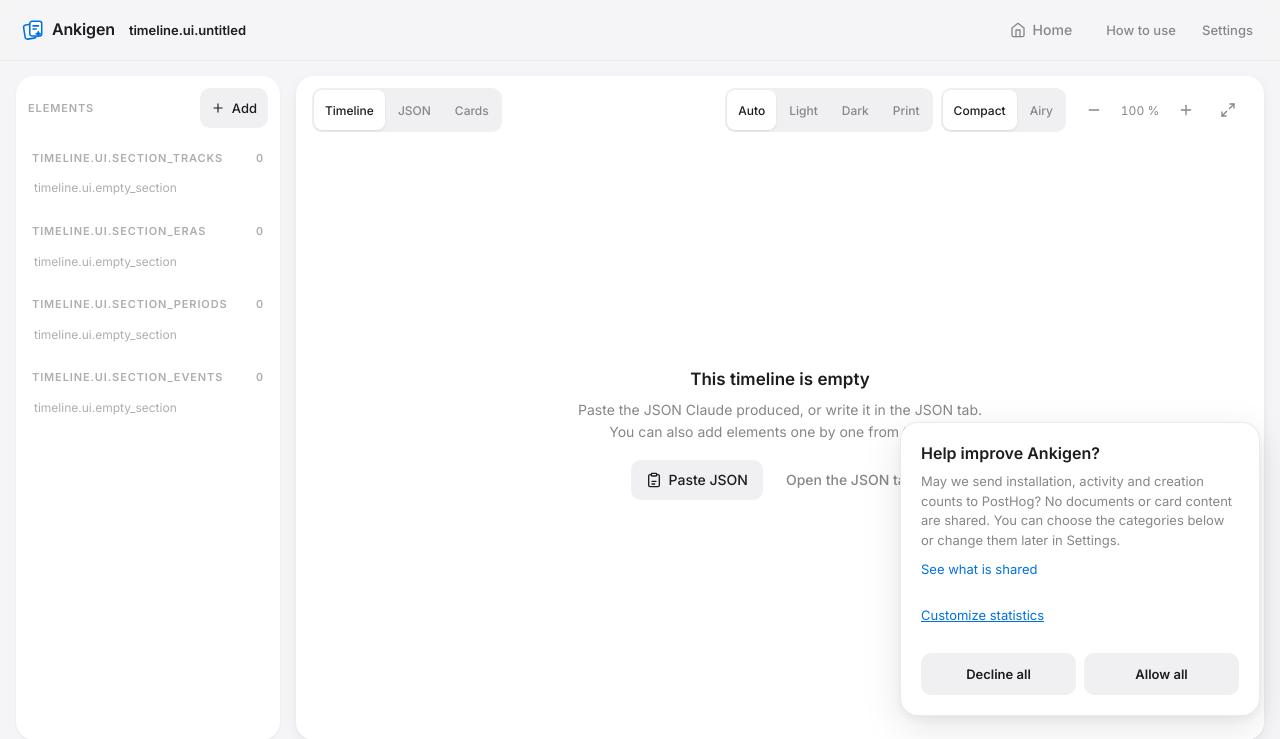
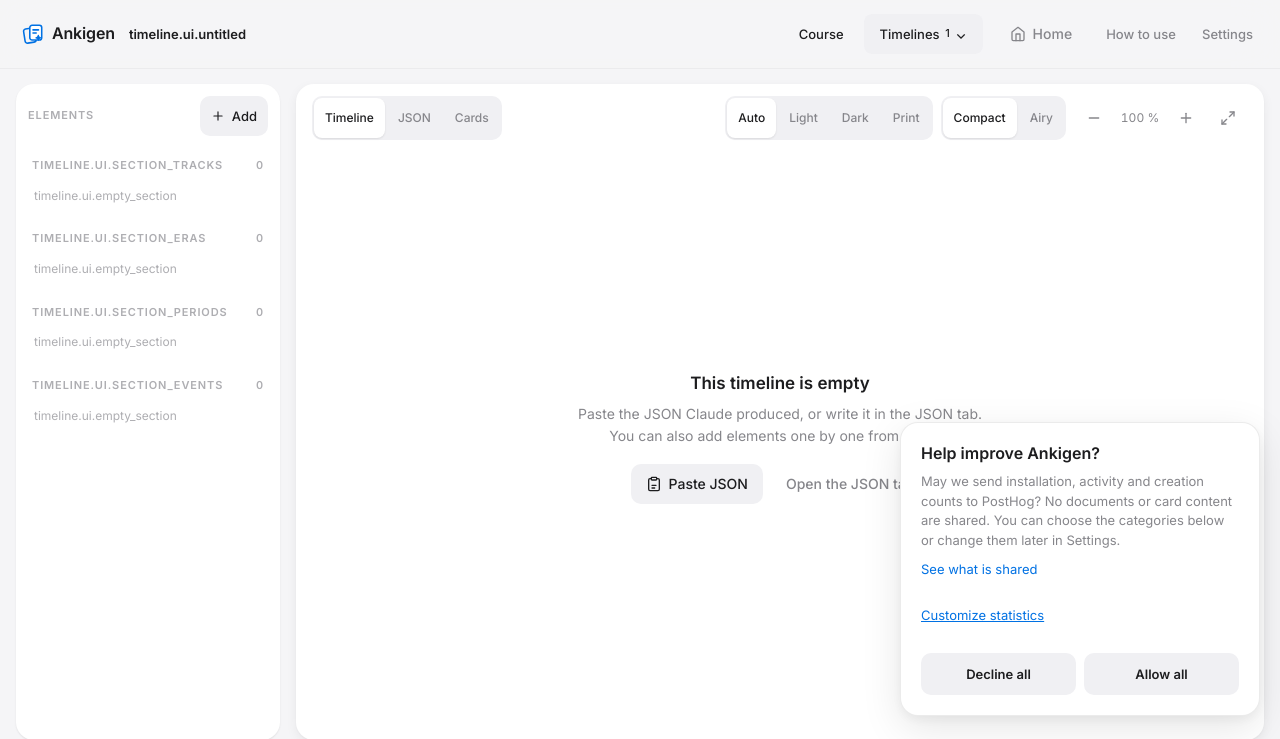
Before and after one commit to leoprosy/Anki-Gen, a Flask app: template templates/timeline.html in a window 1280 px wide. Shown: the top 739 px of the page. Run offline with Flask 3, Linux system fonts and the light colour scheme; the template is opened without the code that fills it: most values are stand-ins (such as "Sample title", 1, 10 or a date in 2020); data that the repository does not hold is empty; some libraries are stand-ins or nearby versions.

Commit message:
feat: connect course and timeline navigation

```diff
--- a/app.py
+++ b/app.py
@@ -247,6 +247,7 @@ def work(project_id):
     project = load_project(project_id)
     if not project:
         return redirect(url_for("index"))
+    course_timelines = [t for t in _timeline_summaries() if t.get("project_id") == project_id]
     return render_template(
         "work.html",
         project_id=project_id,
@@ -255,7 +256,10 @@ def work(project_id):
         missing_alt=missing_alt_count(project),
         warnings=project.get("warnings", []),
         timeline_i18n=catalog_for_js(current_lang(), prefix="timeline.ui."),
-        linked_timelines=sum(1 for t in _timeline_summaries() if t.get("project_id") == project_id),
+        linked_timelines=len(course_timelines),
+        course_timelines=course_timelines, course_id=project_id,
+        course_url=url_for("work", project_id=project_id), course_page="course",
+        current_chunk=_course_chunk(project, request.args.get("chunk_id")),
     )
 
 
@@ -659,7 +663,52 @@ def _date_labels(doc, lang):
     return out
 
 
-def _timeline_view(record):
+def _course_chunk(project, candidate):
+    """Un lien profond doit désigner un paragraphe du cours actuel, y compris le n° 0."""
+    try:
+        chunk_id = int(candidate)
+    except (ValueError, TypeError):
+        return None
+    return chunk_id if any(p["id"] == chunk_id for p in project.get("prompts", [])) else None
+
+
+def _timeline_course(record, candidate=None):
+    """Liens vers le cours actuel, sans exposer son texte ni modifier l'instantané de la frise."""
+    import timeline_quotes
+    project_id = record["source"].get("project_id")
+    if not project_id:
+        return None
+    try:
+        project = load_project(project_id)
+    except (OSError, ValueError):
+        return None
+    if not project:
+        return None
+    wanted = set(record["source"].get("chunk_ids") or [])
+    paragraphs = [p for p in project.get("prompts", []) if p["id"] in wanted]
+    chunk_id = _course_chunk(project, candidate)
+    if chunk_id is None and paragraphs:
+        chunk_id = paragraphs[0]["id"]
+
+    def chunk_url(value):
+        return url_for("work", project_id=project_id, chunk_id=value)
+
+    links = [{"id": p["id"], "label": p.get("deck") or f"#{p['id']}", "url": chunk_url(p["id"])}
+             for p in paragraphs]
+    texts = [(p["id"], timeline_quotes.normalize(p.get("prompt") or "")) for p in paragraphs]
+    source_links = {}
+    data = record.get("data") or {}
+    for kind in ("eras", "periods", "events"):
+        for item in data.get(kind) or []:
+            quote_text = timeline_quotes.normalize(item.get("source_quote") or "")
+            matches = [i for i, text in texts if quote_text and quote_text in text]
+            if len(matches) == 1:
+                source_links[item["id"]] = chunk_url(matches[0])
+    return {"id": project_id, "url": chunk_url(chunk_id), "chunk_id": chunk_id, "paragraphs": links,
+            "element_links": source_links}
+
+
+def _timeline_view(record, course_chunk=None):
     """Ce que la page reçoit : l'enregistrement, sans le texte source (jusqu'à 200 000 caractères)."""
     import timeline_prompt
     source, extraction = record["source"], record["extraction"]
@@ -679,6 +728,7 @@ def _timeline_view(record):
         "title": (record.get("data") or {}).get("title") or record.get("title") or "",
         "lang": (record.get("data") or {}).get("lang") or record.get("lang") or current_lang(),
         "source": source,
+        "course": _timeline_course(record, course_chunk),
         "has_source_text": bool(text),
         "source_chars": len(text),
         # §11 : un projet supprimé laisse ses frises intactes ; l'interface le signale.
@@ -727,13 +777,15 @@ def _remerge(record, lang, *, force):
 
 def _merge_payload(record, result):
     report = result.get("report")
+    view = _timeline_view(record)
     return {
         "merged": result["merged"],
         "edited": result["edited"],
         "data": record.get("data"),
         "merge": record["extraction"]["merge"].get("report"),
         "document_report": _with_messages(_with_quotes(report, record)) if report else None,
-        "chunks": _timeline_view(record)["chunks"],
+        "chunks": view["chunks"],
+        "course": view["course"],
         "updated_at": record.get("updated_at"),
     }
 
@@ -754,10 +806,15 @@ def timeline_page(tid):
     record, error = _load_timeline_or_error(tid)
     if error:
         return redirect(url_for("index"))
+    view = _timeline_view(record, request.args.get("chunk_id"))
+    course = view["course"]
     return render_template(
         "timeline.html",
-        timeline=_timeline_view(record),
+        timeline=view,
         timeline_i18n=catalog_for_js(current_lang(), prefix="timeline."),
+        course_id=course["id"] if course else None,
+        course_url=course["url"] if course else None, course_page="timeline",
+        course_timelines=[t for t in _timeline_summaries() if course and t.get("project_id") == course["id"]],
     )
 
 
@@ -897,6 +954,7 @@ def api_timeline(tid):
     record = timeline_store.save_timeline(tid, record)
     status = 200 if report["ok"] else 422
     return jsonify(ok=report["ok"], report=_with_messages(report),
+                   course=_timeline_course(record),
                    updated_at=record["updated_at"]), status
 
 
--- a/static/style.css
+++ b/static/style.css
@@ -210,6 +210,65 @@ code {
   gap: 10px;
   min-width: 0;
   flex: 1 1 auto;
+}
+
+/* Navigation commune : les tokens du composant suivent les thèmes de l'app. */
+.course-workspace {
+  --course-nav-bg: var(--surface-alt);
+  --course-nav-active-bg: var(--surface);
+  --course-nav-fg: var(--text-primary);
+  --course-nav-active-fg: var(--accent);
+  --course-nav-radius: var(--r-md);
+  --course-nav-gap: var(--space-sm);
+}
+.course-nav { display: flex; align-items: center; gap: var(--space-xs); padding: var(--space-xs); background: var(--course-nav-bg); border-radius: var(--course-nav-radius); flex: none; }
+.course-nav__tab, .course-nav .course-nav__menu > summary {
+  display: flex; align-items: center; justify-content: center; gap: var(--course-nav-gap);
+  width: auto; min-height: var(--tap); padding: 0 var(--space-md); border-radius: var(--r-sm);
+  color: var(--course-nav-fg); font-size: 13px; font-weight: 500; white-space: nowrap;
+}
+.course-nav__tab:hover { background: var(--surface-hover); }
+.course-nav [aria-current="page"] { background: var(--course-nav-active-bg); color: var(--course-nav-active-fg); font-weight: 600; box-shadow: var(--shadow-sm); }
+.course-nav .course-nav__menu[open] > summary { background: var(--course-nav-active-bg); }
+.course-nav__tab:focus-visible, .course-nav__item:focus-visible, .course-nav__create:focus-visible, .tl-course-read:focus-visible { outline: 2px solid var(--accent); outline-offset: 2px; }
+.course-nav__count { font-size: 11px; min-width: var(--space-md); text-align: center; color: var(--text-primary); }
+.course-nav__chevron { font-size: 14px; }
+.course-nav .course-nav__panel { width: min(340px, calc(100vw - 24px)); max-height: min(480px, 70dvh); overflow-y: auto; }
+.course-nav__heading { padding: var(--space-sm) var(--space-sm) 0; font-size: 13px; font-weight: 600; color: var(--text-primary); }
+.course-nav__name { padding: var(--space-xs) var(--space-sm) var(--space-sm); font-size: 12px; color: var(--text-primary); opacity: .78; overflow: hidden; text-overflow: ellipsis; white-space: nowrap; }
+.course-nav__list { list-style: none; }
+.course-nav__item { display: flex; flex-direction: column; gap: var(--space-xs); padding: var(--space-sm); border-radius: var(--r-sm); min-height: var(--tap); }
+.course-nav__item strong { font-size: 13px; font-weight: 500; overflow-wrap: anywhere; }
+.course-nav__item small { color: var(--text-primary); opacity: .78; font-size: 11px; }
+.course-nav__item:hover { background: var(--surface-alt); }
+.course-nav__empty { padding: var(--space-sm); font-size: 12px; color: var(--text-primary); }
+.course-nav__create { display: flex; align-items: center; justify-content: center; width: 100%; min-height: var(--tap); margin-top: var(--space-sm); padding: var(--space-sm); border-radius: var(--r-sm); background: var(--accent-subtle); color: var(--text-primary); font-size: 13px; font-weight: 600; }
+.course-nav__create:hover { background: var(--surface-alt-2); }
+.course-origin { display: flex; align-items: center; gap: var(--space-md); padding: var(--space-sm) var(--space-md); color: var(--text-primary); font-size: 12px; }
+.course-origin__text { display: flex; align-items: center; gap: var(--space-sm); min-width: 0; flex: 1; }
+.course-origin__text > span { flex: none; opacity: .78; }
+.course-origin__text > a { overflow: hidden; text-overflow: ellipsis; white-space: nowrap; font-weight: 500; }
+.course-origin__scope { flex: none; opacity: .78; }
+.course-origin__read, .tl-course-read, .tl-course-link { display: inline-flex; align-items: center; justify-content: center; gap: var(--space-xs); min-height: var(--tap); font-size: 12px; font-weight: 500; text-decoration: underline; text-underline-offset: 3px; }
+.course-origin__read { flex: none; }
+.tl-course-link { padding: 0 var(--space-sm); }
+.tl-course-read { align-self: flex-start; padding: 0 var(--space-sm); border-radius: var(--r-sm); background: var(--accent-subtle); text-decoration: none; }
+.tl-course-paragraph { min-height: var(--tap); }
+.tl-item:has(> .tl-course-link) { display: flex; align-items: center; }
+.tl-item:has(> .tl-course-link) > .tl-row { flex: 1; min-width: 0; }
+@media (max-width: 760px) {
+  .course-workspace .topbar { flex-wrap: wrap; }
+  .course-workspace .topbar__actions { flex-basis: 100%; justify-content: flex-end; }
+  .course-workspace .topbar__nav { display: none; }
+  .course-workspace .course-nav { margin-right: auto; }
+  .course-nav .course-nav__menu > summary { width: auto; padding: 0 var(--space-sm); }
+  .course-nav { position: relative; }
+  .course-nav .course-nav__menu { position: static; }
+  .course-nav .course-nav__panel { position: absolute; top: calc(100% + var(--space-sm)); left: 0; right: auto; }
+  .course-nav__tab { padding: 0 var(--space-sm); }
+  .course-origin { flex-wrap: wrap; gap: var(--space-xs) var(--space-sm); padding: var(--space-xs) var(--space-sm); }
+  .course-origin__text { flex-basis: 100%; }
+  .course-origin__read { margin-left: auto; }
 }
 .project-name {
   font-size: 13px;
--- a/static/timeline.js
+++ b/static/timeline.js
@@ -354,7 +354,19 @@
       + (count ? body : `<p class="tl-section__empty">${escapeHtml(T("timeline.ui.empty_section"))}</p>`)
       + "</details>";
   }
-  const sectionOpen = {};
+  const sectionOpen = { course: false };
+
+  function updateCourseLinks(course, document = state.doc) {
+    DATA.course = course;
+    DATA.data = clone(document);
+  }
+
+  function courseParagraphLink(id) {
+    const paragraph = DATA.course && DATA.course.paragraphs.find((p) => p.id === id);
+    return paragraph ? '<a class="tl-course-link" href="' + escapeHtml(paragraph.url)
+      + '" aria-label="' + escapeHtml(T("timeline.ui.course_paragraph", { id: id })) + '">'
+      + escapeHtml(T("timeline.ui.course")) + ' <span aria-hidden="true">↗</span></a>' : "";
+  }
 
   // Paragraphe par paragraphe : la section Sources, avec l'état de chaque paragraphe
   // et le rapport de fusion.
@@ -372,7 +384,7 @@
         + `<span class="tl-row__label">${escapeHtml(chunk.title || `#${chunk.id}`)}</span>`
         + `<span class="tl-row__badges"><span class="badge${chunk.mentions ? "" : " tl-badge--muted"}"`
         + ` title="${escapeHtml(T("timeline.ui.mentions_title"))}">${escapeHtml(T("timeline.ui.mentions", { n: chunk.mentions }))}</span></span>`
-        + "</button></li>";
+        + "</button>" + courseParagraphLink(chunk.id) + "</li>";
     }).join("");
     return section("sources", T("timeline.ui.section_sources"),
       mergeSummary() + `<ul class="tl-list">${rows}</ul>` + mergeDetails(), `${done}/${state.chunks.length}`);
@@ -422,6 +434,15 @@
     const tracks = doc.tracks || [];
     const parts = [];
     if (perChunk()) parts.push(sourcesSection());
+    else if (DATA.course && DATA.course.paragraphs.length) {
+      const rows = DATA.course.paragraphs.map((p) =>
+        '<li class="tl-item"><a class="tl-row tl-course-paragraph" href="' + escapeHtml(p.url)
+        + '" title="' + escapeHtml(p.label) + '"><span class="mono">#' + p.id
+        + '</span><span class="tl-row__label">' + escapeHtml(p.label.split("::").pop())
+        + '</span><span aria-hidden="true">↗</span></a></li>').join("");
+      parts.push(section("course", T("timeline.ui.course_paragraphs"), '<ul class="tl-list">' + rows + '</ul>',
+                         DATA.course.paragraphs.length));
+    }
 
     // Pistes : renommer, couleur, ordre (flèches, accessibles au clavier).
     const trackRows = tracks.map((track, index) => {
@@ -493,7 +514,7 @@
       mergeAction(split.dataset.separate ? { separate: split.dataset.separate } : { join: split.dataset.join });
       return;
     }
-    const button = ev.target.closest(".tl-row");
+    const button = ev.target.closest(".tl-row[data-kind]");
     if (button) {
       setRail(false);           // en fenêtre étroite, le rail en tiroir laisse place à l'édition
       openDrawer(button.dataset.kind, Number(button.dataset.index));
@@ -549,6 +570,12 @@
     els.drawerTitle.textContent = isNew ? T(`timeline.ui.new_${kind}`) : `${T(KIND_TITLE[kind])} — ${item.label || item.id}`;
     const parts = [field("id", T("timeline.ui.field_id"), input("id", item.id, ' autocomplete="off" spellcheck="false"'),
                          T("timeline.ui.id_help"))];
+    const original = (DATA.data && DATA.data[kind] || []).find((e) => e.id === item.id);
+    const sourceUrl = DATA.course && DATA.course.element_links[item.id];
+    if (sourceUrl && original && original.source_quote === item.source_quote) {
+      parts.unshift('<a class="tl-course-read" href="' + escapeHtml(sourceUrl) + '">'
+        + escapeHtml(T("timeline.ui.course_read")) + ' <span aria-hidden="true">↗</span></a>');
+    }
     parts.push(field("label", T("timeline.ui.field_label"), input("label", item.label, ' maxlength="80"')));
     if (kind === "tracks") {
       const auto = !item.color;
@@ -1109,6 +1136,7 @@
       state.jsonDirty = false;
       els.json.value = C.serialize(state.doc);
     }
+    if ("course" in data) updateCourseLinks(data.course, data.data);
     renderEditor();
     updateState();
     renderPromptChrome();
@@ -1163,6 +1191,7 @@
     if (!data || !data.report) { toast(T("timeline.ui.network_error"), "err"); return; }
     if (data.ok) {
       state.doc = clone(data.report.normalized);
+      updateCourseLinks(data.course);
       state.saved = C.serialize(state.doc);
       state.jsonDirty = false;
       els.json.value = C.serialize(state.doc);
@@ -1231,6 +1260,8 @@
     const { status, data } = await postJson(URLS.api, { data: state.doc, options: { density: state.density } });
     if (status === 200 && data && data.ok) {
       state.saved = C.serialize(state.doc);
+      updateCourseLinks(data.course);
+      renderEditor();
       updateState();
       toast(T("timeline.ui.saved"), "ok");
       document.dispatchEvent(new CustomEvent("timeline:saved"));
--- /dev/null
+++ b/templates/_course_navigation.html
@@ -0,0 +1,32 @@
+{# Même navigation pour les deux vues d'un cours. #}
+{% if course_id %}
+<nav class="course-nav" aria-label="{{ t('timeline.ui.course_views') }}">
+  <a class="course-nav__tab" href="{{ course_url }}" data-course-home{% if course_page == 'course' %} aria-current="page"{% endif %}>{{ t('timeline.ui.course') }}</a>
+  <details class="menu course-nav__menu" id="course-timelines">
+    <summary class="course-nav__tab"{% if course_page == 'timeline' %} aria-current="page"{% endif %}>
+      <span>{{ t('timeline.ui.course_timelines') }}</span>
+      {% if course_timelines %}<span class="course-nav__count">{{ course_timelines|length }}</span>{% endif %}
+      <span class="course-nav__chevron" aria-hidden="true">⌄</span>
+    </summary>
+    <div class="menu__panel course-nav__panel">
+      <p class="course-nav__heading">{{ t('timeline.ui.course_timelines_title') }}</p>
+      <p class="course-nav__name" title="{{ course_id }}">{{ course_id }}</p>
+      <ul class="course-nav__list">
+      {% for item in course_timelines %}
+        <li><a class="course-nav__item" href="{{ url_for('timeline_page', tid=item.id, chunk_id=timeline.course.chunk_id if course_page == 'timeline' else none) }}" data-course-timeline{% if course_page == 'timeline' and item.id == timeline.id %} aria-current="page"{% endif %}>
+          <strong>{{ item.title }}</strong>
+          <small>{{ t('timeline.ui.course_scope_' ~ item.source_kind) }} · {{ t('timeline.ui.course_elements', events=item.events, periods=item.periods) if item.events or item.periods else t('timeline.ui.course_not_generated') }}</small>
+        </a></li>
+      {% else %}
+        <li class="course-nav__empty">{{ t('timeline.ui.course_no_timelines') }}</li>
+      {% endfor %}
+      </ul>
+      {% if course_page == 'course' %}
+      <button type="button" class="course-nav__create" id="tl-scope-open" aria-haspopup="dialog">{{ t('timeline.ui.course_create') }}</button>
+      {% else %}
+      <a class="course-nav__create" href="{{ course_url }}">{{ t('timeline.ui.course_return') }}</a>
+      {% endif %}
+    </div>
+  </details>
+</nav>
+{% endif %}
--- a/templates/timeline.html
+++ b/templates/timeline.html
@@ -1,6 +1,7 @@
 {% extends "base.html" %}
 {% block title %}{{ timeline.title or t('timeline.ui.untitled') }} — {{ t('app.name') }}{% endblock %}
 {% block shell_class %}shell--fixed{% endblock %}
+{% block body_class %}{% if timeline.course %}course-workspace{% endif %}{% endblock %}
 
 {% block head %}
 {# La frise se mesure avec ces fichiers-là : l'aperçu doit les charger, jamais une autre version d'Inter. #}
@@ -21,6 +22,7 @@
 </div>
 
 <div class="topbar__actions">
+  {% include "_course_navigation.html" %}
   <a class="btn ghost" href="{{ url_for('index') }}" title="{{ t('nav.home') }}">
     <svg width="16" height="16" aria-hidden="true"><use href="#i-home"></use></svg>
     <span class="lbl">{{ t('nav.home') }}</span>
@@ -66,6 +68,16 @@
 
   <!-- ── Panneau principal ──────────────────────────────────────── -->
   <section class="panes">
+    {% if timeline.course %}
+    <div class="course-origin">
+      <div class="course-origin__text">
+        <span>{{ t('timeline.ui.course_source') }}</span>
+        <a href="{{ course_url }}" title="{{ course_id }}">{{ course_id }}</a>
+      </div>
+      <span class="course-origin__scope">{{ t('timeline.ui.course_scope_' ~ timeline.source.kind) }}</span>
+      <a class="course-origin__read" href="{{ course_url }}">{{ t('timeline.ui.course_read') }} <span aria-hidden="true">↗</span></a>
+    </div>
+    {% endif %}
     <article class="pane tl-pane">
       <header class="pane__head">
         <div class="seg" role="tablist" id="tl-tabs" aria-label="{{ t('timeline.ui.views') }}">
```
Also changed, not shown: README.fr.md (+5 -2 lines), docs/superpowers/specs/2026-10-04-course-timeline-navigation.md (added, +32 -0 lines), locales/en.json (+18 -0 lines), locales/fr.json (+18 -0 lines), static/app.js (+10 -1 lines), static/timeline-scope.js (+10 -2 lines), templates/work.html (+3 -4 lines), tests/test_timeline_extraction_routes.py (+84 -0 lines), README.md.
